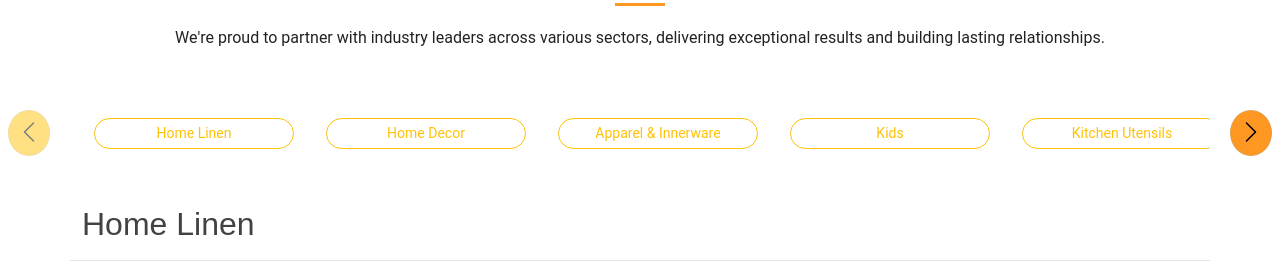
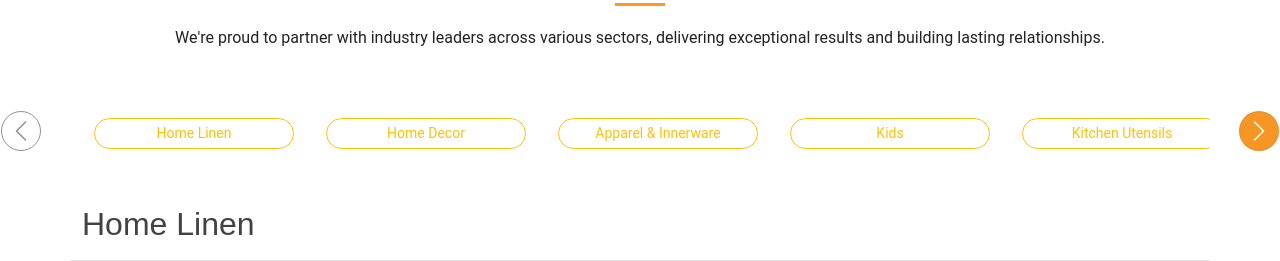
Before and after one commit to Tech2Saini/optimiseres, a Flask app: page /clients/ in a window 1280 px wide. Shown: the part 148-409 px from the top of the page. Run offline with Flask 3, Linux system fonts and the light colour scheme; parts of the project's set-up code (start-up, migrations or seed data) failed here and were passed over; some libraries are stand-ins or nearby versions.

Commit message:
modify clients navigation scroller

```diff
--- a/templates/clients.html
+++ b/templates/clients.html
@@ -30,6 +30,23 @@
     .scrollbar-none::-webkit-scrollbar{
         display: none;
     }
+    .scroll-left,.scroll-right{
+        opacity: 1;
+        background: #f79623;
+        color: white;
+        border-radius: 50%;
+        border: 1px solid #80808038;
+        width: 40px;
+        height: 40px;
+        display: flex;
+        justify-content: center;
+        align-items: center;
+        margin: 1px;
+    }
+    .scroll-left:hover,.scroll-right:hover,.scroll-left:active,.scroll-right:active,.scroll-left:focus,.scroll-right:focus{
+        background-color: #ff9f29 !important;
+        color: white !important;
+    }
 
 </style>
 
@@ -39,8 +56,8 @@
 </div><!-- End Section Title -->
 
 <div class="position-sticky clients-navigation position-relative" style="top:80px;z-index: 10;">
-    <button class="border position-absolute rounded-circle btn-warning btn btn-sm bi bi-chevron-left fs-4 scroll-left top-center mx-2"></button>
-    <button class="border rounded-circle btn-warning btn btn-sm bi bi-chevron-right position-absolute fs-4 scroll-right end-0 top-center mx-2"></button>
+    <button class="btn btn-sm bi bi-chevron-left position-absolute fs-4 scroll-left start-0 top-center"></button>
+    <button class="btn btn-sm bi bi-chevron-right position-absolute fs-4 scroll-right end-0 top-center"></button>
 
     <div class="container d-flex flex-nowrap overflow-auto flex-row p-2 scrollbar-none">
         <a class="mx-3 btn-outline-warning btn btn-sm rounded-pill" style="min-width: 200px;" role="button" onclick="scrollElement('home_Linen')">Home Linen</a>
```
